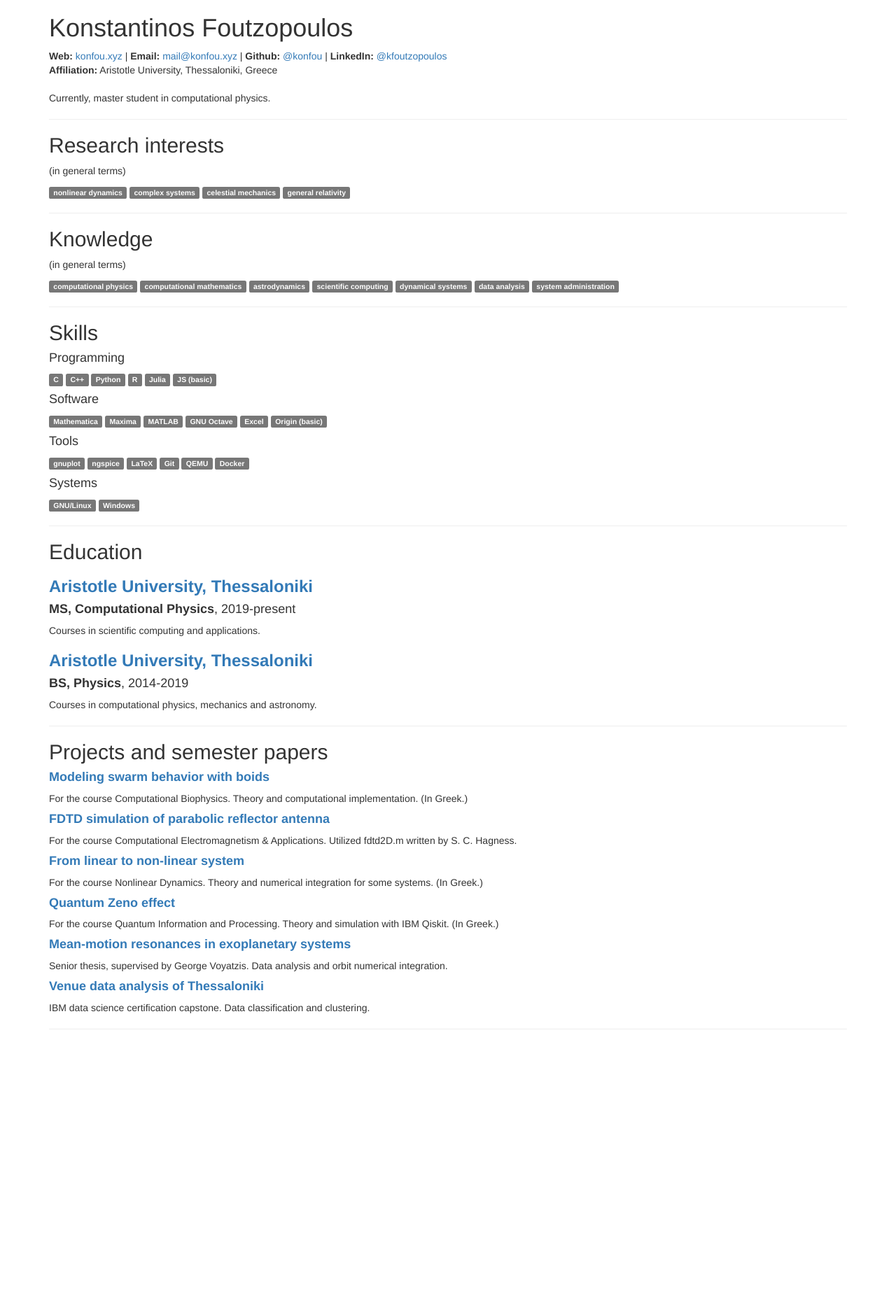
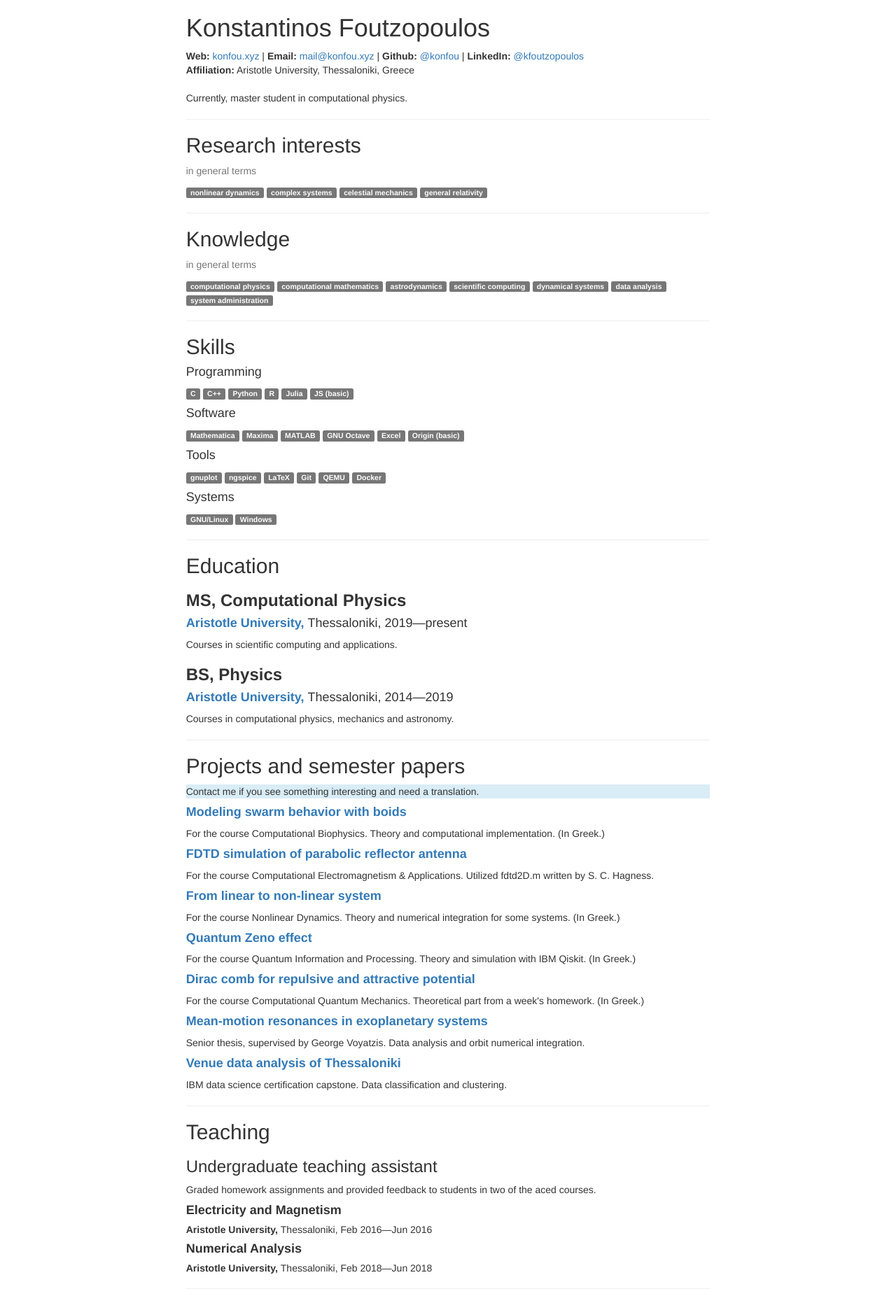
Before and after one commit to konfou/konfou.github.io, a Jekyll site: the page built from _pages/cv.html, in a window 1280 px wide. Shown: the whole page at 70% size. Built offline with Jekyll 4.4.1, drawn with Linux system fonts in a browser that asks for light colours; before the commit the page ends 1491 px from its top, so only the background shows below that.

Commit message:
cv update and style modifications

```diff
--- a/_data/cv.yml
+++ b/_data/cv.yml
@@ -57,20 +57,20 @@ skills:
 
 education:
  colleges:
-  - name: Aristotle University
+  - degree: MS, Computational Physics
+    org: Aristotle University
     city: Thessaloniki
-    url: users.auth.gr/kfoutzop
+    url: pms.physics.auth.gr/comphys/?lang=en
     start: 2019
     end: present
-    degree: MS, Computational Physics
     summary:
       Courses in scientific computing and applications.
-  - name: Aristotle University
+  - degree: BS, Physics
+    org: Aristotle University
     city: Thessaloniki
-    url: users.auth.gr/kfoutzop
+    url: www.physics.auth.gr/en
     start: 2014
     end: 2019
-    degree: BS, Physics
     summary:
       Courses in computational physics, mechanics and astronomy.
  certs:
@@ -106,6 +106,11 @@ projects:
    summary:
      For the course Quantum Information and Processing.
      Theory and simulation with IBM Qiskit. (In Greek.)
+ - name: Dirac comb for repulsive and attractive potential
+   url: users.auth.gr/kfoutzop/pms/sem2.cqm/foutzop2019_ dirac_comb_analytical.pdf
+   summary:
+     For the course Computational Quantum Mechanics.
+     Theoretical part from a week's homework. (In Greek.)
  - name: Mean-motion resonances in exoplanetary systems
    url: users.auth.gr/~voyatzis/SeniorThesis/pFoutzopoulos.pdf
    summary:
@@ -116,3 +121,15 @@ projects:
    summary:
      IBM data science certification capstone.
      Data classification and clustering.
+
+teaching:
+  - name: Electricity and Magnetism
+    org: Aristotle University
+    city: Thessaloniki
+    start: Feb 2016
+    end: Jun 2016
+  - name: Numerical Analysis
+    org: Aristotle University
+    city: Thessaloniki
+    start: Feb 2018
+    end: Jun 2018
--- a/_layouts/cv.html
+++ b/_layouts/cv.html
@@ -1,7 +1,6 @@
 <!DOCTYPE html>
 <html lang="en">
 <head>
-  <!-- based on spitimage/jekyll-cv-generator -->
   <title>{{ page.title }}</title>
   <meta charset="utf-8">
   <meta name="viewport" content="width=device-width,initial-scale=1.0">
@@ -11,6 +10,24 @@
   <link rel="stylesheet" href="//cdn.jsdelivr.net/npm/bootstrap@3/dist/css/bootstrap.min.css">
   <link rel="profile" href="http://microformats.org/profile/specs">
   <link rel="pgpkey" type="text/plain" href="/pgp.asc">
+  <style>
+    .label {
+      display: inline-block;
+    }
+    @media print {
+      a[href]:after {
+        content: none !important;
+      }
+    }
+    @media (min-width: 100ch) {
+      .container {
+        width: 100ch;
+      }
+    }
+    .comma::after {
+      content: ",";
+    }
+  </style>
 </head>
 <body>
 {{ content }}
--- a/_pages/cv.html
+++ b/_pages/cv.html
@@ -11,7 +11,7 @@ layout: cv
     <strong>Email:</strong> <a class="u-email email" href="mailto:{{ site.data.cv.email }}">{{ site.data.cv.email }}</a> |
     <strong>Github:</strong>  <a href="https://github.com/{{ site.data.cv.gh }}">@{{ site.data.cv.gh }}</a> |
     <strong>LinkedIn:</strong>  <a href="https://www.linkedin.com/in/{{ site.data.cv.li }}/">@{{ site.data.cv.li }}</a><br>
-    <strong>Affiliation:</strong> <span class="p-org org"> {{ site.data.cv.org }}</span>,
+    <strong>Affiliation:</strong> <span class="p-org org">{{ site.data.cv.org }}</span>,
     <span class="p-locality locality">{{ site.data.cv.city }}</span>,
     <span class="p-country-name country-name">{{ site.data.cv.country }}</span><br>
   </div><br>
@@ -21,14 +21,14 @@ layout: cv
   <hr/>
 
   <h2>Research interests</h2>
-  <p>(in general terms)</p>
+  <p class="text-muted">in general terms</p>
   {% for interest in site.data.cv.interests %}
     <span class="label label-default">{{ interest }}</span>
   {% endfor %}
   <hr/>
 
   <h2>Knowledge</h2>
-  <p>(in general terms)</p>
+  <p class="text-muted">in general terms</p>
   {% for item in site.data.cv.knowledge %}
     <span class="label label-default">{{ item }}</span>
   {% endfor %}
@@ -45,15 +45,14 @@ layout: cv
   <h2 class="p-education education">Education</h2>
   {% for college in site.data.cv.education.colleges %}  <div class="h-event vevent">
     <h3>
-      <strong>
-        <a class="u-url url" href="//{{ college.url }}">
-        <span class="p-name summary">{{ college.name }}</span>,
-        <span class="p-location location">{{ college.city }}</span>
-      </a></strong>
+      <strong class="p-summary summary">{{ college.degree }}</strong>
     </h3>
     <h4>
-      <strong class="p-summary">{{ college.degree }}</strong>,
-      <abbr class="dt-start dtstart">{{ college.start }}</abbr>-<abbr class="dt-end dtend">{{college.end}}</abbr>
+      <strong><a class="u-url url" href="//{{ college.url }}">
+        <span class="p-org org comma">{{ college.org }}</span>
+      </a></strong>
+      <span class="p-location location comma">{{ college.city }}</span>
+      <abbr class="dt-start dtstart">{{ college.start }}</abbr>&mdash;<abbr class="dt-end dtend">{{college.end}}</abbr>
     </h4>
     <p>{{ college.summary }}</p>
     </div>
@@ -61,15 +60,34 @@ layout: cv
   <hr/>
 
   <h2>Projects and semester papers</h2>
+  <p class="bg-info">Contact me if you see something interesting and need a translation.</p>
   {% for project in site.data.cv.projects %}  <div class="h-event vevent">
     <h4>
       <strong>
         {% if project.url %} <a class="u-url url" href="//{{ project.url }}">{% endif %}
-        <span class="p-name summary">{{ project.name }}</span>
+        <span class="p-name">{{ project.name }}</span>
       {% if project.url %}</a>{% endif %}</strong>
     </h4>
-    <span class="p-summary">{{ project.summary }}</span>
+    <span class="p-summary summary">{{ project.summary }}</span>
   {% endfor %}
   <hr/>
 
+  <h2>Teaching</h2>
+    <h3>Undergraduate teaching assistant</h3>
+    <p>Graded homework assignments and provided feedback to students in two of the aced courses.</p>
+    {% for course in site.data.cv.teaching %}  <div class="h-event vevent">
+      <h4>
+        <strong class="p-summary summary">{{ course.name }}</strong>
+      </h4>
+      <h5>
+        <strong>
+          <span class="p-org org comma">{{ course.org }}</span>
+        </strong>
+        <span class="p-location location comma">{{ course.city }}</span>
+        <abbr class="dt-start dtstart">{{ course.start }}</abbr>&mdash;<abbr class="dt-end dtend">{{course.end}}</abbr>
+      </h5>
+      </div>
+    {% endfor %}
+  <hr/>
+
 </div>
--- a/_pages/index.html
+++ b/_pages/index.html
@@ -3,7 +3,6 @@ title: konfou.xyz/
 permalink: /
 layout: master
 ---
-<!-- based on benburwell.github.io -->
 <div class="home p-contact contact h-card vcard">
   <pre>(let (
   (<span class="hl string">name</span> "<span class="hl string p-name fn">{{ site.author }}</span>")
@@ -17,7 +16,7 @@ layout: master
     "<span class="hl string">physics</span>"
     "<span class="hl string">astronomy</span>"
     "<span class="hl string">programming</span>"
-    "<span class="hl string">computer s&e</span>"
+    "<span class="hl string">computer s&amp;e</span>"
     "<span class="hl string">anime</span>"
   ))
 ))</pre>
```
